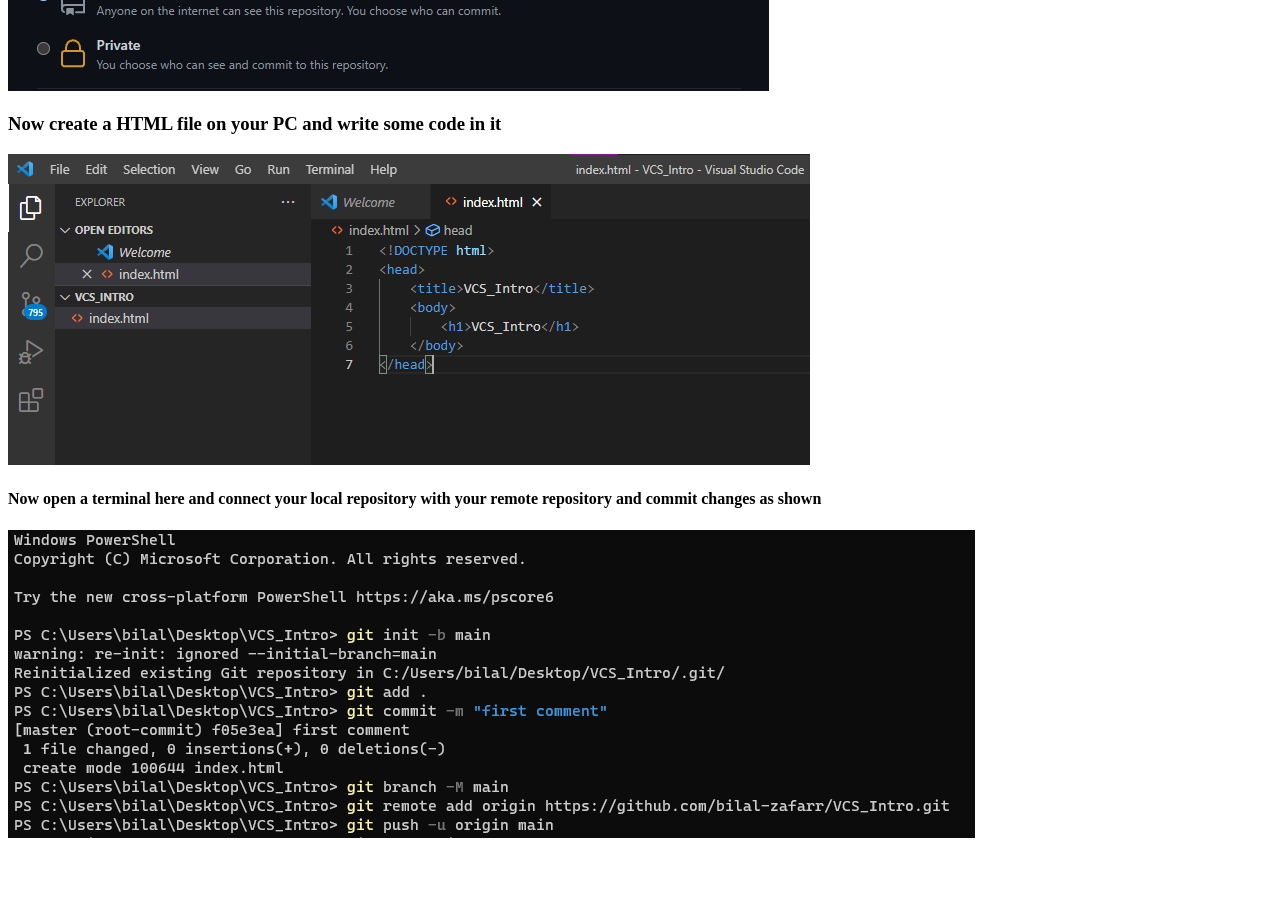
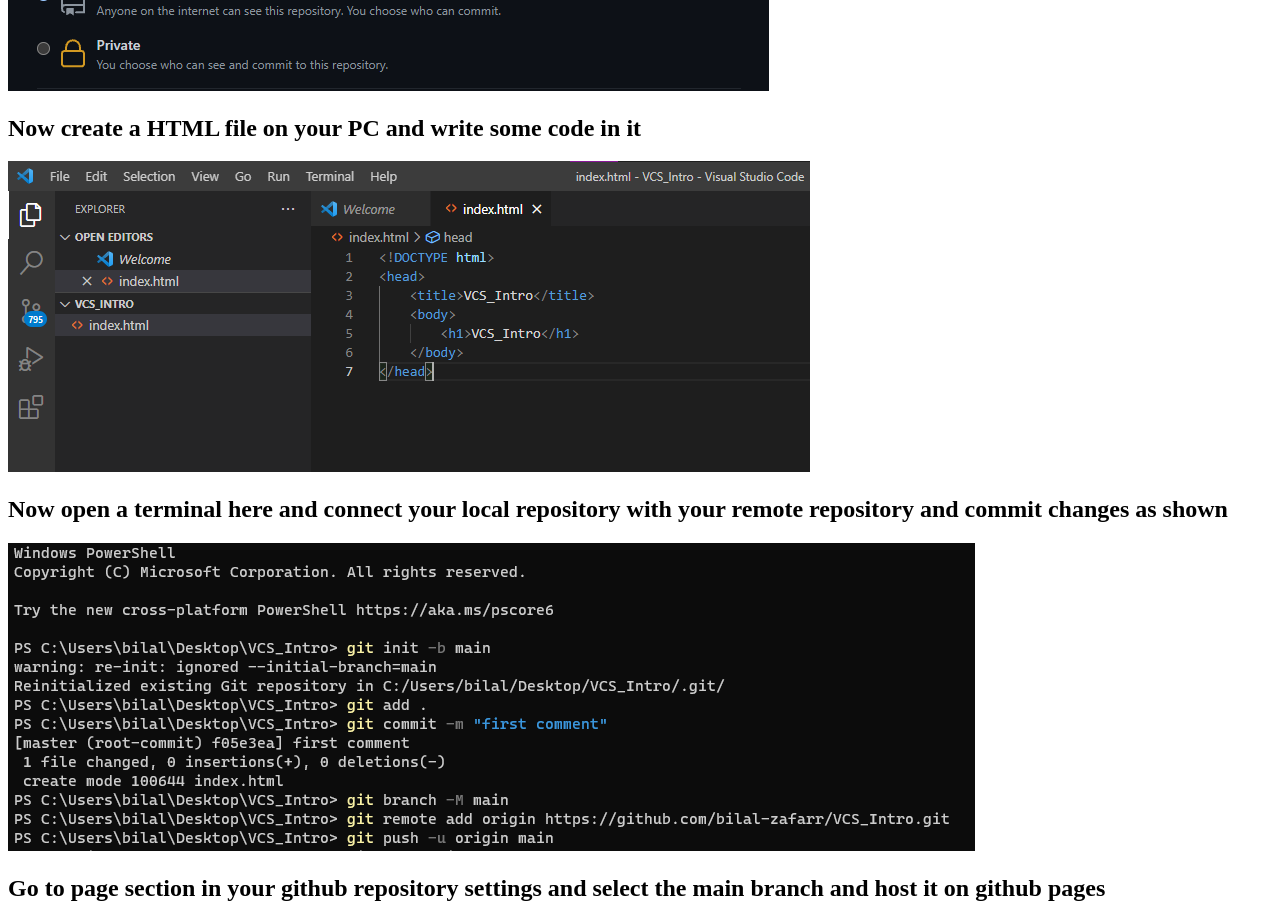
Before and after one commit to bilal-zafarr/VCS_Intro, a plain HTML site: page index.html in a window 1280 px wide. Shown: the part 1130-2046 px from the top of the page. Before the commit the page ends 1980 px from the top, so only its background shows below. Drawn offline with Linux system fonts and the light colour scheme.

Commit message:
fifth commit

```diff
--- a/index.html
+++ b/index.html
@@ -3,15 +3,19 @@
     <head>
         <title>VCS_Intro</title>
         <body>
+
             <h1 style="background-color: brown;text-align: center;">VCS Intro</h1>
             <h2>Download and install git on your PC according to your OS</h2>
             <img src="get_git.png" alt="">
             <h2>Create a github account if you dont already have one and create a new repository</h2>
             <img src="createrepo.png" alt="">
-            <h3>Now create a HTML file on your PC and write some code in it</h3>
+            <h2>Now create a HTML file on your PC and write some code in it</h2>
             <img src="htmlfile.png" alt="">
-            <h4>Now open a terminal here and connect your local repository with your remote repository and commit changes as shown</h4>
+            <h2>Now open a terminal here and connect your local repository with your remote repository and commit changes as shown</h2>
             <img src="git_upload.png" alt="">
+            <h2>Go to page section in your github repository settings and select the main branch and host it on github pages</h2>
+            <img src="githubpages.png" alt="">
+
         </body>
     </head>
 </html>
```
Also changed, not shown: githubpages.png (added).
